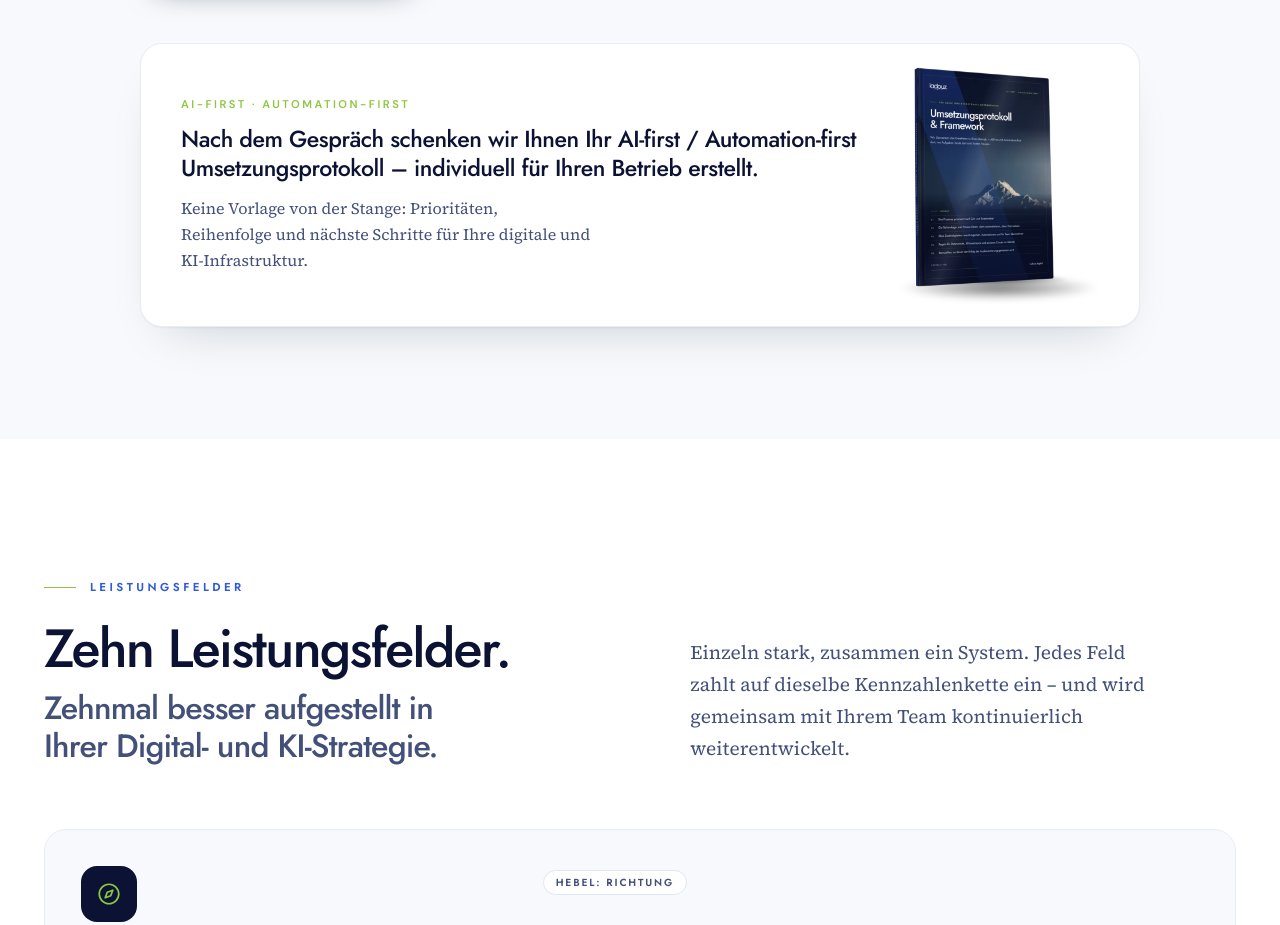
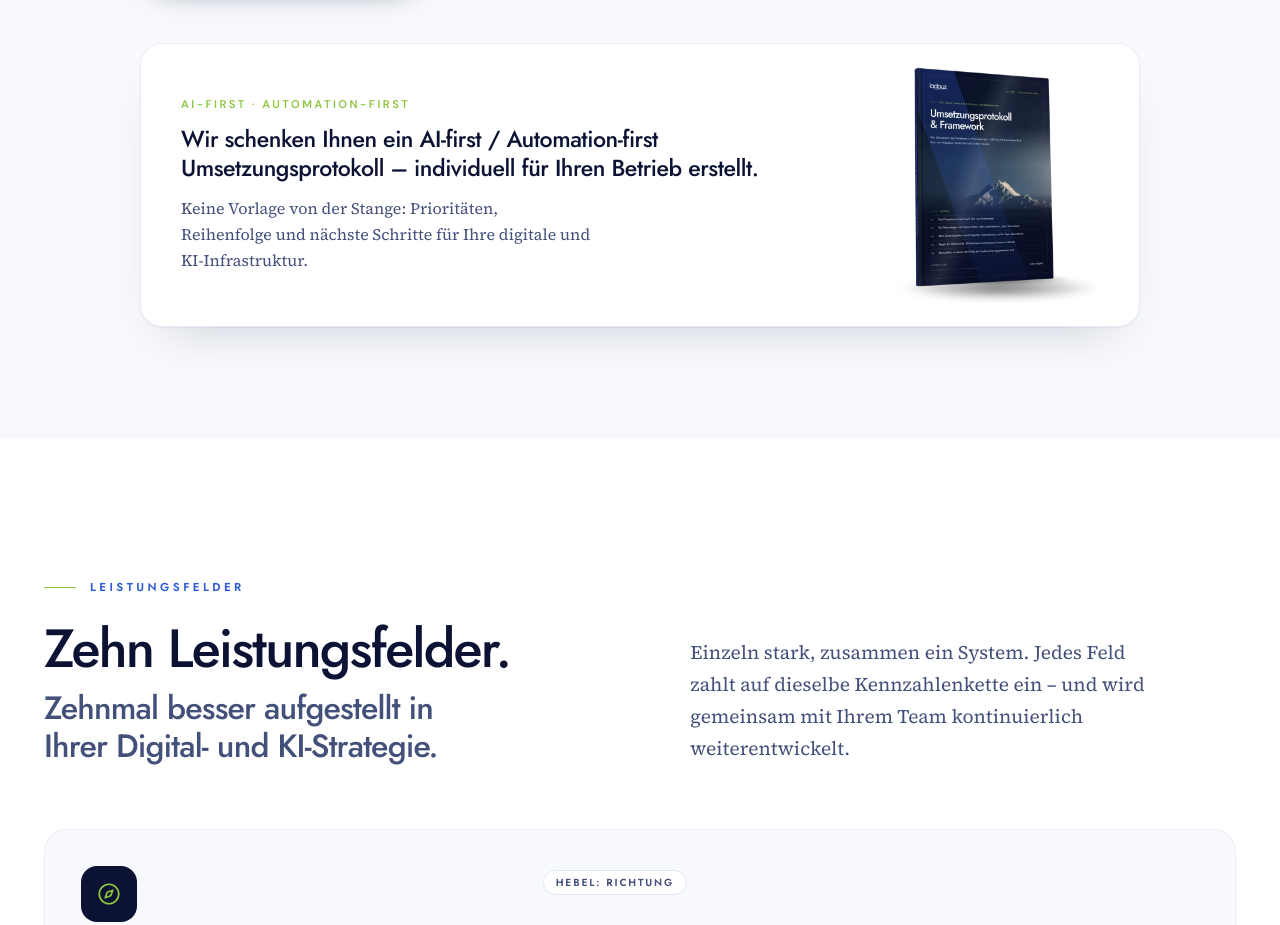
Before and after one commit to nizarladouz/Ladouz-Digital, a Next.js app in the folder ladouz-digital/: page / in a window 1280 px wide. Shown: the part 3660-4585 px from the top of the page. Built offline with nearby package versions, Linux system fonts and the light colour scheme.

Commit message:
Protokoll-Teaser: Wir schenken Ihnen ein

```diff
--- a/ladouz-digital/app/page.tsx
+++ b/ladouz-digital/app/page.tsx
@@ -1560,7 +1560,7 @@ function Bestandsaufnahme() {
           <div>
             <p className="font-[family-name:var(--font-dm-sans)] text-[0.7rem] font-semibold uppercase tracking-[0.22em] text-[#8dc63f]">AI-first · Automation-first</p>
             <p className="mt-3 text-[clamp(1.2rem,2vw,1.45rem)] font-medium leading-[1.25] tracking-[-0.02em] text-[#0b1233]">
-              Nach dem Gespräch schenken wir Ihnen Ihr AI-first / Automation-first Umsetzungsprotokoll – individuell für Ihren Betrieb erstellt.
+              Wir schenken Ihnen ein AI-first / Automation-first Umsetzungsprotokoll – individuell für Ihren Betrieb erstellt.
             </p>
             <p className="ld-serif mt-3 max-w-[52ch] text-[1rem] leading-[1.65] text-[#43507a]">
               Keine Vorlage von der Stange: Prioritäten, Reihenfolge und nächste Schritte für Ihre digitale und KI-Infrastruktur.
```
